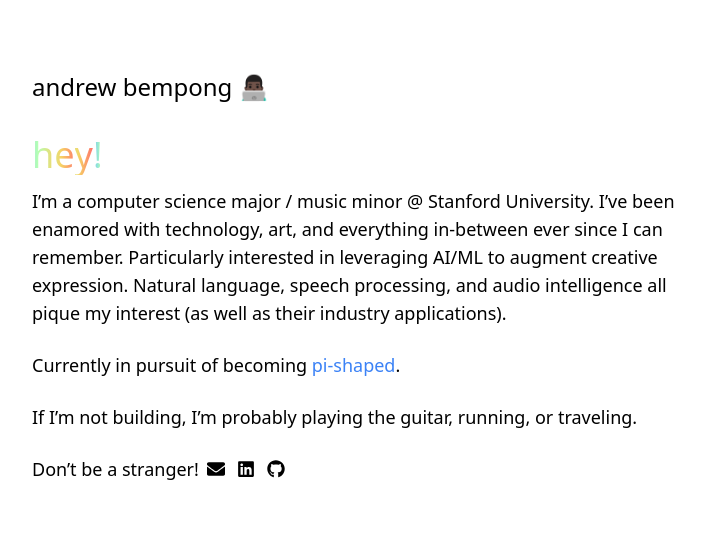
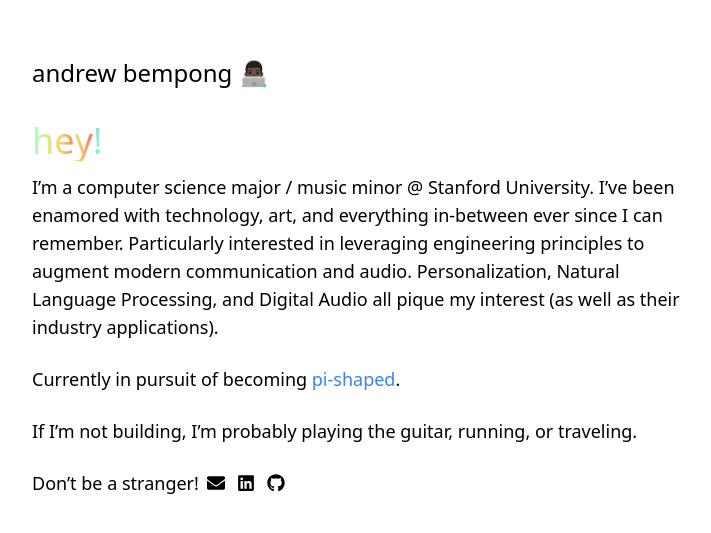
Before and after one commit to bempong/bempong.github.io, a React (Create React App) app: page / in a window 1280 px wide. Shown: the part 111-644 px from the top of the page, without its empty margins (272-983 px from the left). Built offline with nearby package versions, Linux system fonts and the light colour scheme.

Commit message:
Fix Intro desc

```diff
--- a/src/components/Intro.js
+++ b/src/components/Intro.js
@@ -17,7 +17,7 @@ function Intro() {
         </p>
 
         <p className="text-lg mb-6">
-          I’m a computer science major / music minor @ Stanford University. I’ve been enamored with technology, art, and everything in-between ever since I can remember. Particularly interested in leveraging AI/ML to augment creative expression. Natural language, speech processing, and audio intelligence all pique my interest (as well as their industry applications).
+          I’m a computer science major / music minor @ Stanford University. I’ve been enamored with technology, art, and everything in-between ever since I can remember. Particularly interested in leveraging engineering principles to augment modern communication and audio. Personalization, Natural Language Processing, and Digital Audio all pique my interest (as well as their industry applications).
         </p>
         <p className="text-lg mb-6">Currently in pursuit of becoming <a href="https://artful.design/stuff/samples/pi.pdf" className="text-blue-500 hover:underline">pi-shaped</a>.</p>
         <p className="text-lg mb-6">
```
